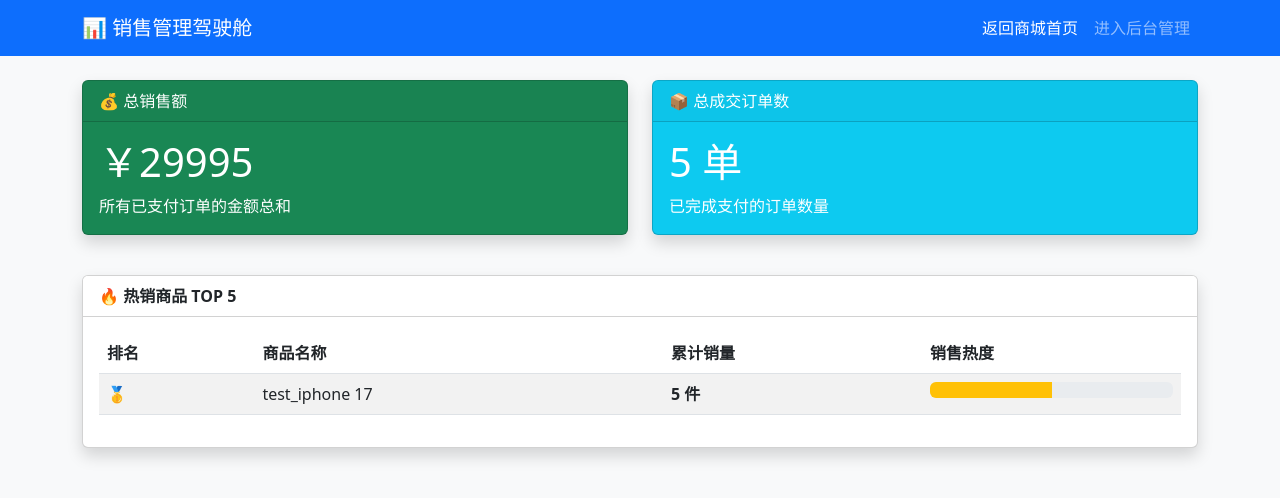
After one commit to fennelflower/-django-ecommerce-, a Django app: page /dashboard/ in a window 1280 px wide. The commit adds this page. Shown: the top 498 px of the page. Run offline with Django 5.2, Linux system fonts and the light colour scheme; a user stored in the database is signed in; data comes from the database, SQL or seed files in the repository.

Commit message:
Add sales dashboard

```diff
--- a/shop/templates/shop/product_list.html
+++ b/shop/templates/shop/product_list.html
@@ -29,6 +29,7 @@
                         <a class="nav-link" href="{% url 'register' %}">注册</a>
                     {% endif %}
                     {% if user.is_staff %}
+                        <a class="nav-link text-info" href="{% url 'sales_dashboard' %}">📊 销售报表</a>
                         <a class="nav-link" href="/admin">管理员后台</a>
                     {% endif %}
                 </div>
--- /dev/null
+++ b/shop/templates/shop/sales_dashboard.html
@@ -0,0 +1,90 @@
+<!DOCTYPE html>
+<html lang="zh-CN">
+
+<head>
+    <meta charset="UTF-8">
+    <title>销售统计报表</title>
+    <link href="https://cdn.jsdelivr.net/npm/bootstrap@5.3.0/dist/css/bootstrap.min.css" rel="stylesheet">
+</head>
+
+<body class="bg-light">
+
+    <nav class="navbar navbar-expand-lg navbar-dark bg-primary mb-4">
+        <div class="container">
+            <a class="navbar-brand" href="#">📊 销售管理驾驶舱</a>
+            <div class="navbar-nav ms-auto">
+                <a class="nav-link active" href="{% url 'product_list' %}">返回商城首页</a>
+                <a class="nav-link" href="/admin">进入后台管理</a>
+            </div>
+        </div>
+    </nav>
+
+    <div class="container">
+        <div class="row mb-4">
+            <div class="col-md-6">
+                <div class="card text-white bg-success mb-3 shadow">
+                    <div class="card-header">💰 总销售额</div>
+                    <div class="card-body">
+                        <h1 class="card-title">￥{{ total_revenue }}</h1>
+                        <p class="card-text">所有已支付订单的金额总和</p>
+                    </div>
+                </div>
+            </div>
+            <div class="col-md-6">
+                <div class="card text-white bg-info mb-3 shadow">
+                    <div class="card-header">📦 总成交订单数</div>
+                    <div class="card-body">
+                        <h1 class="card-title">{{ total_orders }} 单</h1>
+                        <p class="card-text">已完成支付的订单数量</p>
+                    </div>
+                </div>
+            </div>
+        </div>
+
+        <div class="card shadow">
+            <div class="card-header bg-white fw-bold">
+                🔥 热销商品 TOP 5
+            </div>
+            <div class="card-body">
+                {% if hot_products %}
+                <table class="table table-striped table-hover">
+                    <thead>
+                        <tr>
+                            <th>排名</th>
+                            <th>商品名称</th>
+                            <th>累计销量</th>
+                            <th>销售热度</th>
+                        </tr>
+                    </thead>
+                    <tbody>
+                        {% for item in hot_products %}
+                        <tr>
+                            <td>
+                                {% if forloop.counter == 1 %}🥇
+                                {% elif forloop.counter == 2 %}🥈
+                                {% elif forloop.counter == 3 %}🥉
+                                {% else %}{{ forloop.counter }}{% endif %}
+                            </td>
+                            <td>{{ item.product__name }}</td>
+                            <td class="fw-bold">{{ item.total_sold }} 件</td>
+                            <td>
+                                <div class="progress">
+                                    <div class="progress-bar bg-warning" role="progressbar"
+                                        style="width: {{ item.total_sold }}0%" aria-valuenow="{{ item.total_sold }}"
+                                        aria-valuemin="0" aria-valuemax="100"></div>
+                                </div>
+                            </td>
+                        </tr>
+                        {% endfor %}
+                    </tbody>
+                </table>
+                {% else %}
+                <p class="text-center text-muted py-3">暂无销售数据</p>
+                {% endif %}
+            </div>
+        </div>
+    </div>
+
+</body>
+
+</html>
--- a/shop/urls.py
+++ b/shop/urls.py
@@ -42,4 +42,7 @@ urlpatterns = [
 
     # 订单历史路由
     path('my-orders/', views.order_history, name='order_history'),
+
+    # 销售报表页面
+    path('dashboard/', views.sales_dashboard, name='sales_dashboard'),
 ]
--- a/shop/views.py
+++ b/shop/views.py
@@ -7,6 +7,8 @@ from django.views.decorators.http import require_POST
 from django.core.mail import send_mail
 from django.conf import settings
 from .forms import EmailValidationForm
+from django.db.models import Sum, Count
+from django.contrib.admin.views.decorators import staff_member_required
 
 def product_list(request):
     # 1. 从数据库读取所有商品
@@ -193,3 +195,29 @@ def order_history(request):
     # 查询当前用户的所有订单，按时间倒序排列(最新的在前面)
     orders = Order.objects.filter(user=request.user).order_by('-created_at')
     return render(request, 'shop/order_history.html', {'orders': orders})
+
+
+@staff_member_required # 只有管理员(员工)才能看，普通用户看不了
+def sales_dashboard(request):
+    # 1. 计算总销售额 (只算已支付的)
+    # aggregate 会返回一个字典: {'total_price__sum': 12345.00}
+    revenue_data = Order.objects.filter(status='paid').aggregate(Sum('total_price'))
+    total_revenue = revenue_data['total_price__sum'] or 0
+
+    # 2. 计算总订单数 (只算已支付的)
+    total_orders = Order.objects.filter(status='paid').count()
+
+    # 3. 热销商品排行 (稍微复杂一点的高级查询)
+    # 逻辑：从 OrderItem 表查，按商品分组，把数量加起来，然后倒序排列，取前 5 名
+    hot_products = OrderItem.objects.filter(order__status='paid') \
+        .values('product__name') \
+        .annotate(total_sold=Sum('quantity')) \
+        .order_by('-total_sold')[:5]
+
+    context = {
+        'total_revenue': total_revenue,
+        'total_orders': total_orders,
+        'hot_products': hot_products,
+    }
+
+    return render(request, 'shop/sales_dashboard.html', context)
```
